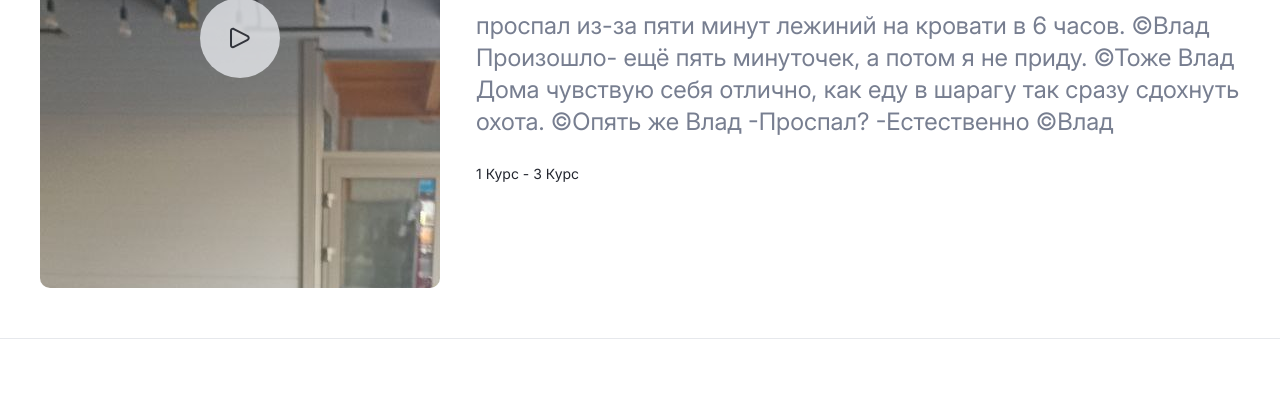
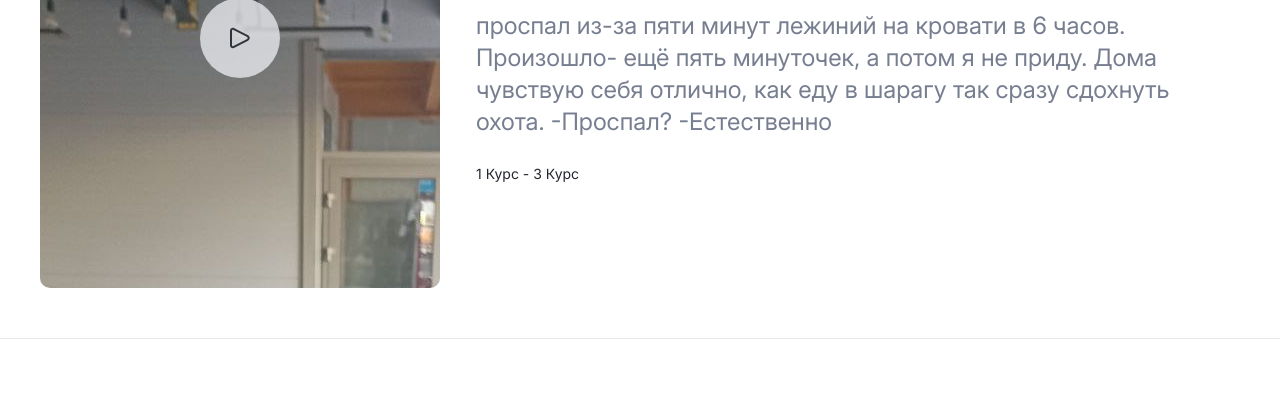
Before and after one commit to KaVoshnik/Site_for_college, a plain HTML site: page page.html in a window 1280 px wide. Shown: the part 383-800 px from the top of the page. Drawn offline with Linux system fonts and the light colour scheme.

Commit message:
modified:   page.html

```diff
--- a/page.html
+++ b/page.html
@@ -37,14 +37,11 @@
             <div class="herop2__content">
                 <h1 class="herop2__title">Vlad history</h1>
                 <p class="herop2__subtitle">проспал из-за пяти минут лежиний на кровати в 6 часов.
-                    ©Влад
                     Произошло- ещё пять минуточек, а потом я не приду.
-                    ©Тоже Влад
                     Дома чувствую себя отлично, как еду в шарагу так сразу сдохнуть охота.
-                    ©Опять же Влад
                     -Проспал?
                     -Естественно
-                    ©Влад</p>
+                </p>
                 <span class="hero__date">1 Курс - 3 Курс</span>
             </div>
         </div>
```
